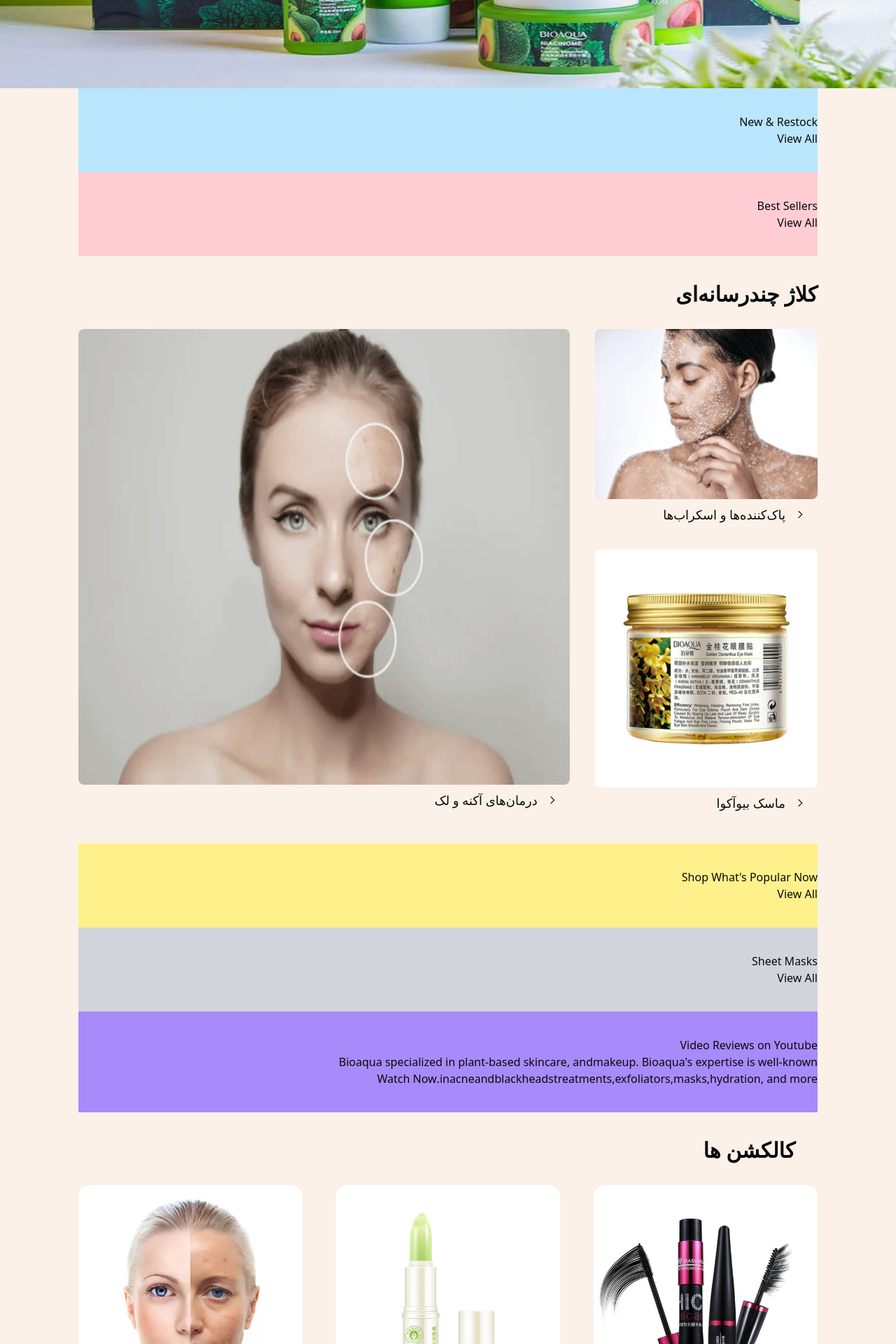
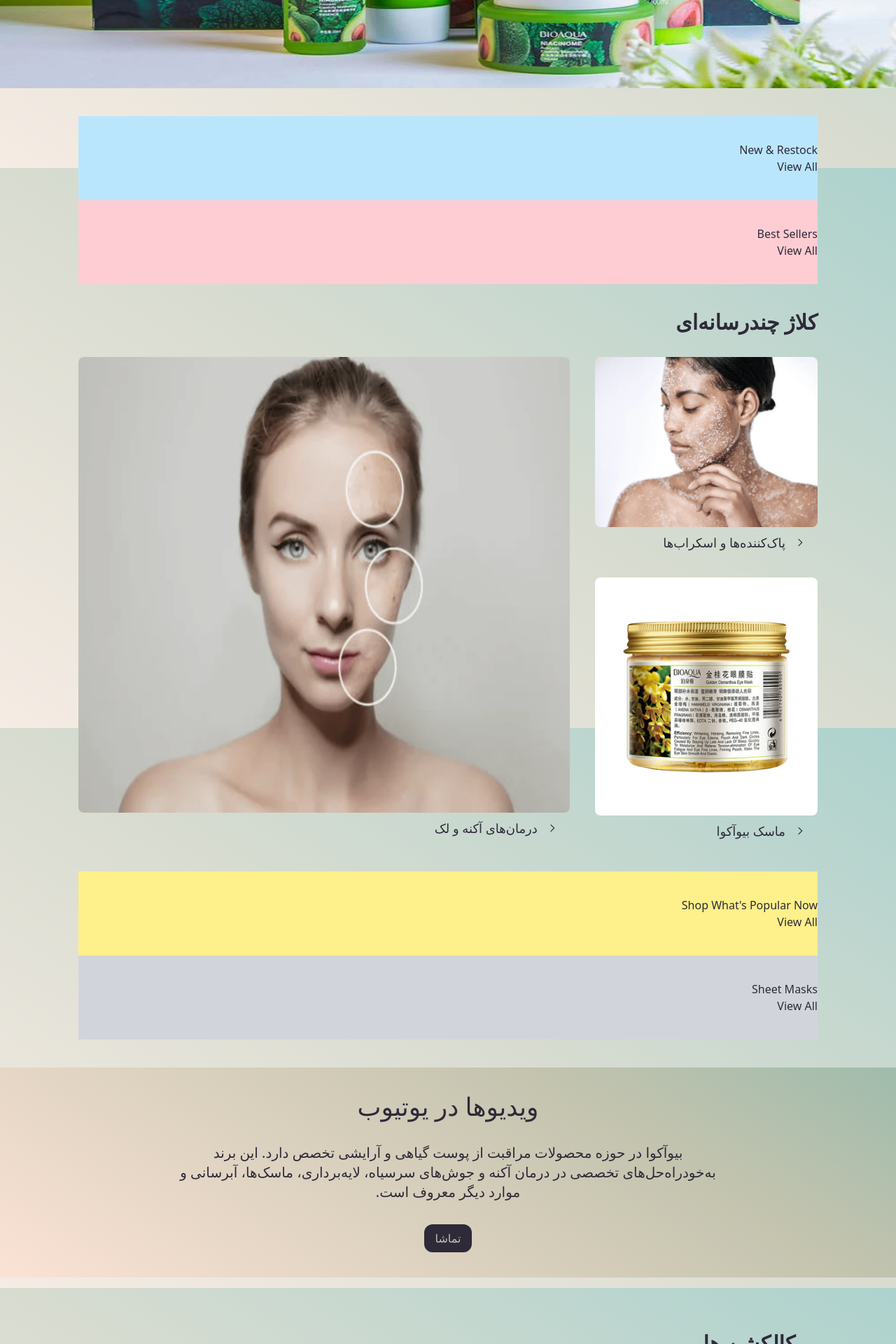
Before and after one commit to fatemehsheida/Bioaqua-Store, a Next.js app: page / in a window 1280 px wide. Shown: the part 560-2480 px from the top of the page at 70% size. Built offline with nearby package versions, Linux system fonts and the light colour scheme.

Commit message:
feat: complete Video Reviews on Youtube section

```diff
--- a/src/app/page.tsx
+++ b/src/app/page.tsx
@@ -1,12 +1,14 @@
+import Link from "next/link";
 import { GoChevronRight } from "react-icons/go";
 
 export default function Home() {
   return (
-    <div className="w-full flex flex-col justify-center items-center content-center ">
-      <div className="bg-[#FBF1E9] w-full py-10">
+    <div className="w-full flex flex-col justify-center items-center content-center text-[#2E2A39]">
+      <div className=" w-full py-10">
         <img src="BioAqua.jpg" alt="BioAqua" className="w-full h-[550px]" />
-        <div className="px-28">
-          <div className="bg-sky-200 py-9">
+        <div className="px-28 bg-[#EFF5F4]/50 py-10" >
+
+          <div className="New-&-Restock bg-sky-200 py-9">
             <h1>New & Restock</h1>
             <div>
               <img src="" alt="" />
@@ -18,7 +20,7 @@ export default function Home() {
           </div>
 
 
-          <div className="bg-rose-200 py-9">
+          <div className="Best-Sellers bg-rose-200 py-9">
             <h1>Best Sellers</h1>
             <div>
               <img src="" alt="" />
@@ -29,7 +31,7 @@ export default function Home() {
             <button>View All</button>
           </div>
 
-          <div className="py-9 flex flex-row justify-center" >
+          <div className="multimedia-collagen py-9 flex flex-row justify-center" >
             <div className="flex flex-col">
               <h1 className="font-semibold text-3xl pb-8 ">کلاژ چندرسانه‌ای</h1>
               <div className="flex flex-row gap-9">
@@ -81,7 +83,7 @@ export default function Home() {
             </div>
           </div>
 
-          <div className="bg-yellow-200 py-9">
+          <div className="Popular bg-yellow-200 py-9">
             <h1>Shop What's Popular Now</h1>
             <div>
               <img src="" alt="" />
@@ -93,7 +95,7 @@ export default function Home() {
             <button>View All</button>
           </div>
 
-          <div className="bg-gray-300 py-9">
+          <div className="Sheet-Masks bg-gray-300 py-9">
             <h1>Sheet Masks</h1>
             <div>
               <img src="" alt="" />
@@ -103,18 +105,27 @@ export default function Home() {
             </div>
             <button>View All</button>
           </div>
-
-          <div className="bg-violet-400 py-9">
-            <h1>
-              Video Reviews on Youtube
-            </h1>
-            <span>
-              Bioaqua specialized in plant-based skincare, andmakeup. Bioaqua's expertise is well-known inacneandblackheadstreatments,exfoliators,masks,hydration, and more.
-            </span>
-            <button>Watch Now</button>
-          </div>
+        </div>
 
 
+
+
+        <div className="Youtube py-9 flex flex-col justify-center items-center gap-8">
+          <h1 className="text-4xl font-medium">
+           ویدیوها در یوتیوب
+          </h1>
+          <span className="font-light text-xl text-wrap w-[770px] text-center">
+            بیوآکوا در حوزه محصولات مراقبت از پوست گیاهی و آرایشی تخصص دارد. این برند به‌خودراه‌حل‌های تخصصی در درمان آکنه و جوش‌های سرسیاه، لایه‌برداری، ماسک‌ها، آبرسانی و موارد دیگر معروف است.
+          </span>
+          <button className="bg-[#2E2A39] text-[#C3C3AE] py-2 px-4 rounded-xl">
+            <Link href="https://www.youtube.com/results?search_query=bioaqua">
+              تماشا
+            </Link>
+
+          </button>
+        </div>
+
+        <div className="collctions px-28 bg-[#EFF5F4]/50 py-10" >
           <div className="py-9 flex flex-col" >
             <h1 className="font-semibold text-3xl px-8">کالکشن ها</h1>
 
@@ -157,8 +168,8 @@ export default function Home() {
 
 
           </div>
+        </div>
 
-        </div>
       </div>
 
     </div>
```
